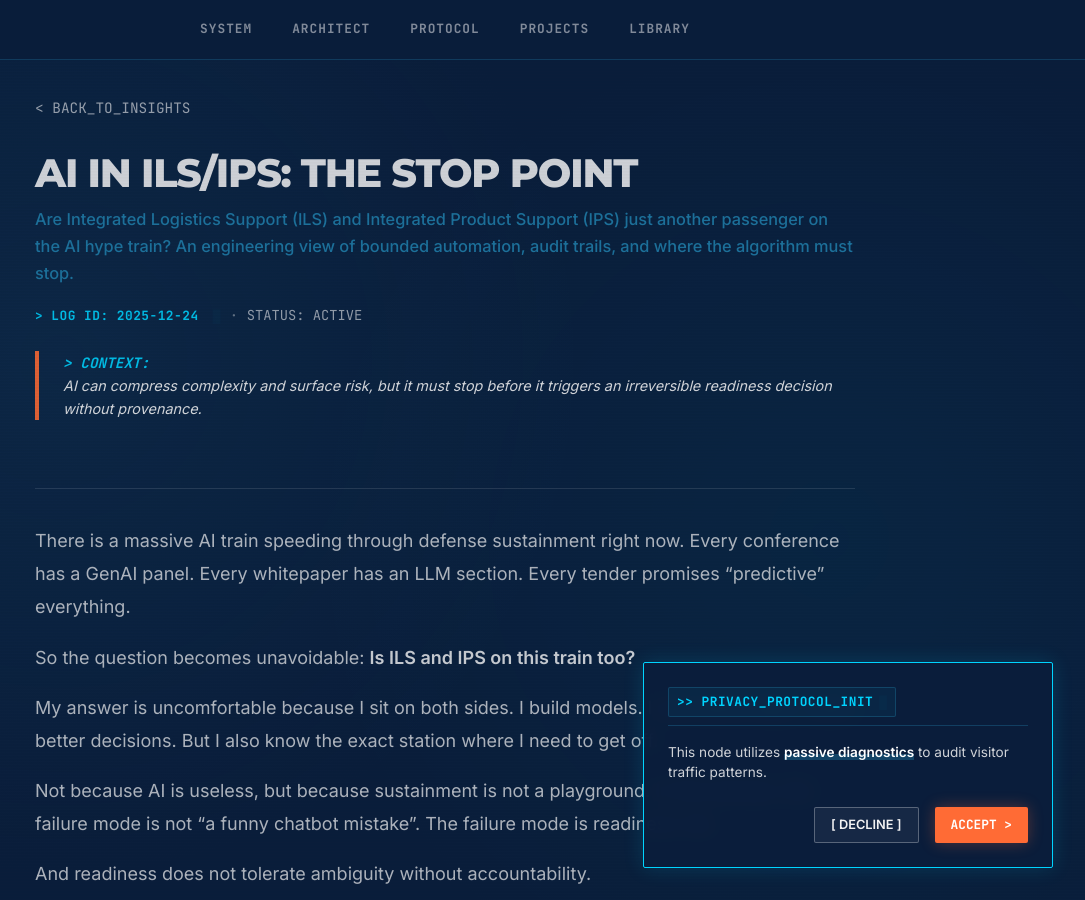
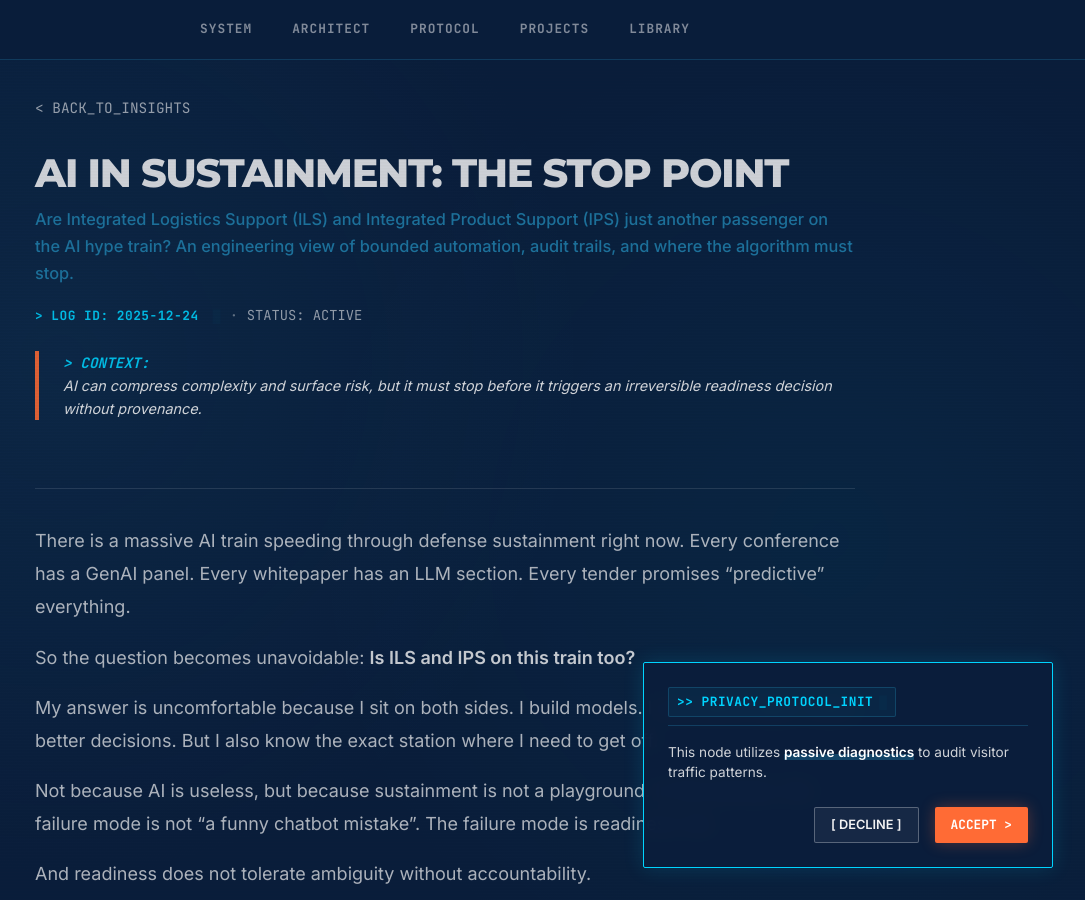
Before and after one commit to icozbas/icozbas.github.io, a Jekyll site: the page built from _insights/ai-in-sustainment-the-stop-point.md, in a window 1280 px wide and 900 px high. Shown: the whole window, without its empty margins (195-1280 px from the left). Built offline with Jekyll 4.4.1, drawn with Linux system fonts in a browser that asks for light colours; some of the changed lines change nothing that is shown.

Commit message:
frontfix

```diff
--- a/_insights/ai-in-sustainment-the-stop-point.md
+++ b/_insights/ai-in-sustainment-the-stop-point.md
@@ -1,17 +1,25 @@
 ---
 layout: article
-title: "AI in ILS/IPS: The Stop Point"
+title: "AI in Sustainment: The Stop Point"
 subtitle: "Are Integrated Logistics Support (ILS) and Integrated Product Support (IPS) just another passenger on the AI hype train? An engineering view of bounded automation, audit trails, and where the algorithm must stop."
 description: "Bounded automation in sustainment: what AI can do for IPS, where it must stop, and why audit trails define readiness grade decision support."
 date: 2025-12-24
 last_modified_at: 2025-12-24
 status: ACTIVE
+
 tags: [IPS, ILS, Sustainment AI, Decision Support, Auditability, Uncertainty, Intermittent Demand, S-Series]
-keywords: "IPS, ILS, sustainment AI, bounded automation, audit trails, decision support, readiness, intermittent demand, S-Series"
+keywords: [IPS, ILS, Sustainment AI, Bounded Automation, Audit Trails, Decision Support, Readiness, Intermittent Demand, S-Series]
+
+seo_title: "AI in Sustainment: The Stop Point | Bounded Automation in ILS/IPS | Izzet Can Ozbas"
+seo_description: "Bounded automation in sustainment: what AI can do for IPS, where it must stop, and why audit trails define readiness grade decision support."
+
 og_title: "AI in Sustainment: The Stop Point"
 og_description: "Bounded automation in sustainment: what AI can do for IPS, where it must stop, and why audit trails define readiness grade decision support."
+og_type: article
+
 proof: "AI can compress complexity and surface risk, but it must stop before it triggers an irreversible readiness decision without provenance."
 ---
+
 
 There is a massive AI train speeding through defense sustainment right now. Every conference has a GenAI panel. Every whitepaper has an LLM section. Every tender promises “predictive” everything.
 
```
